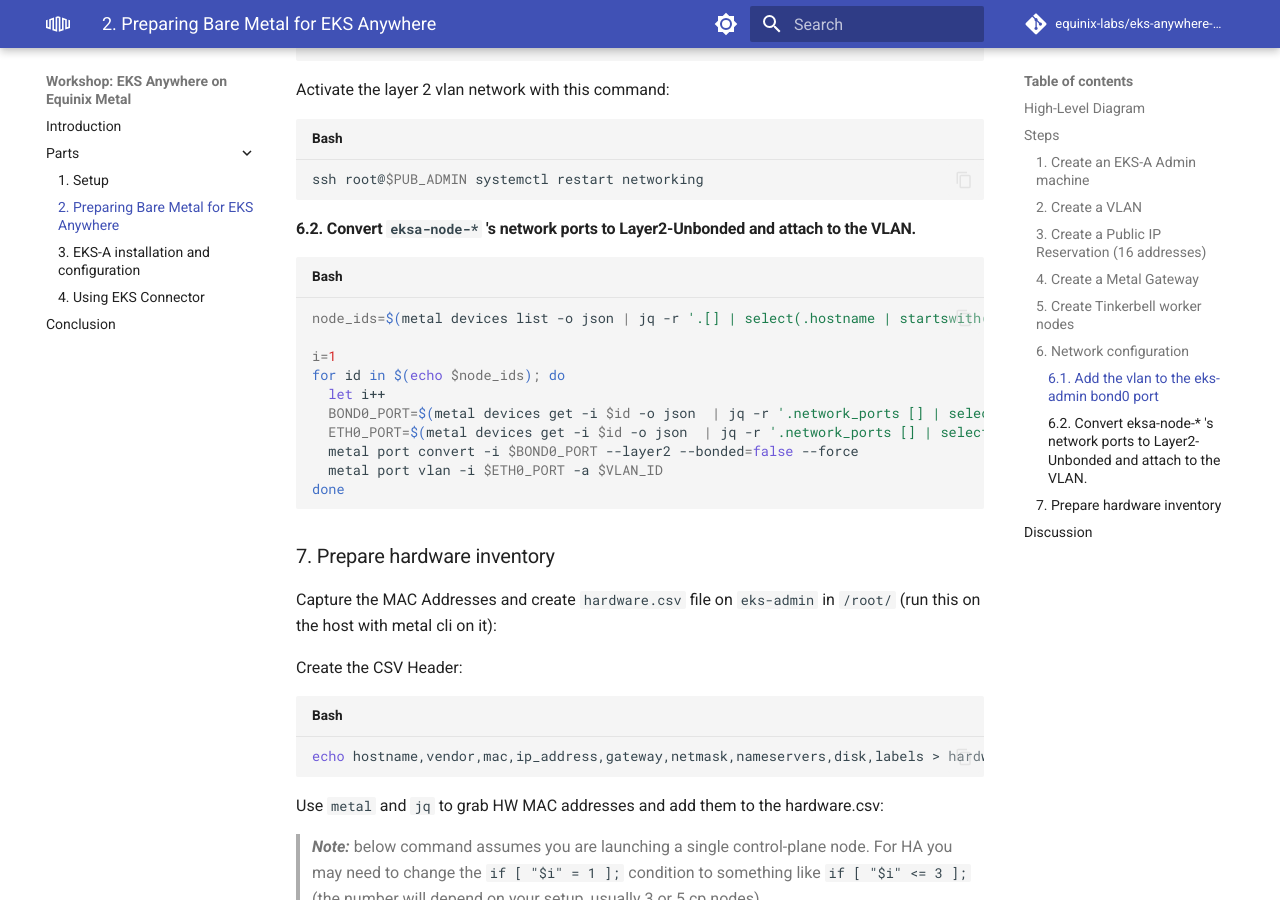
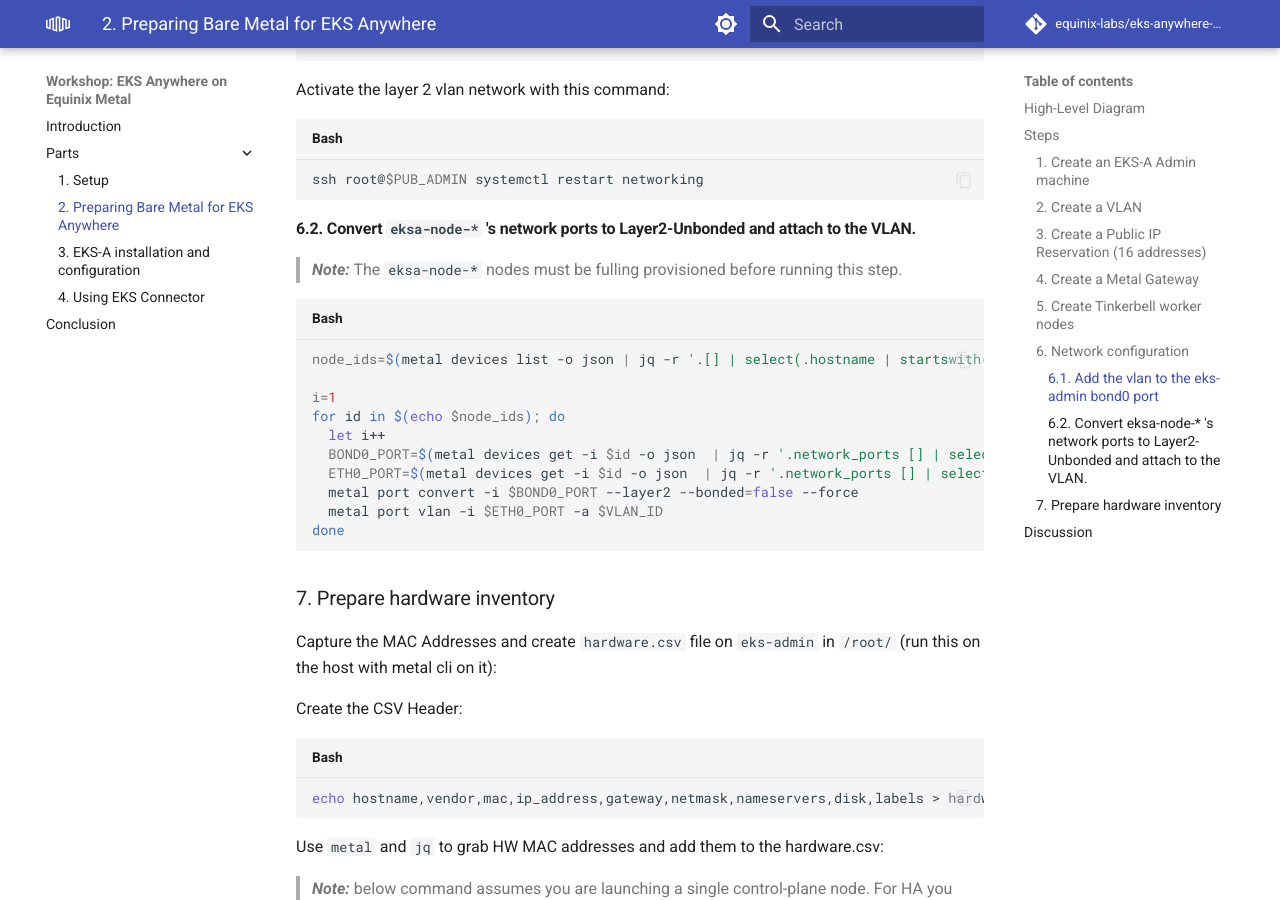
Before and after one commit to equinix-labs/eks-anywhere-on-equinix-metal-workshop, an MkDocs documentation site: the page built from docs/parts/infrastructure.md, in a window 1280 px wide and 900 px high, scrolled down 2652 px. Built offline with MkDocs 1.6.1 and Material for MkDocs 9.7.7, drawn with Linux system fonts in a browser that asks for light colours; comment, search, counter and statistics services are not loaded.

Commit message:
docs: Add nodes being up comment
Signed-off-by: Chris Privitere <23177737+cprivitere@users.noreply.github.com>

````diff
--- a/docs/parts/infrastructure.md
+++ b/docs/parts/infrastructure.md
@@ -99,6 +99,8 @@
 
 #### 6.2. Convert `eksa-node-*` 's network ports to Layer2-Unbonded and attach to the VLAN.
 
+> **_Note:_** The `eksa-node-*` nodes must be fulling provisioned before running this step.
+
 ```sh
 node_ids=$(metal devices list -o json | jq -r '.[] | select(.hostname | startswith("eksa-node")) | .id')
 
````
